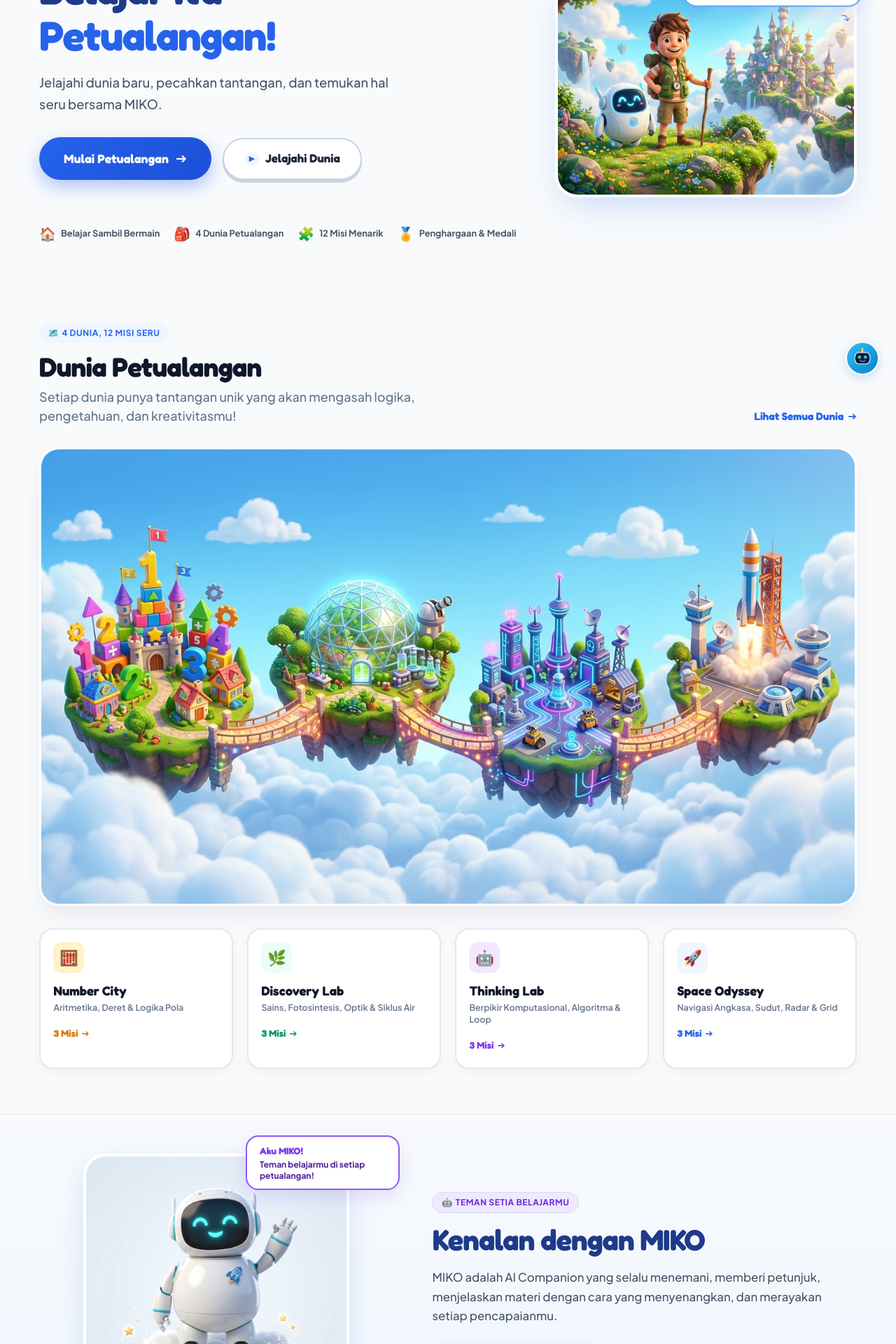
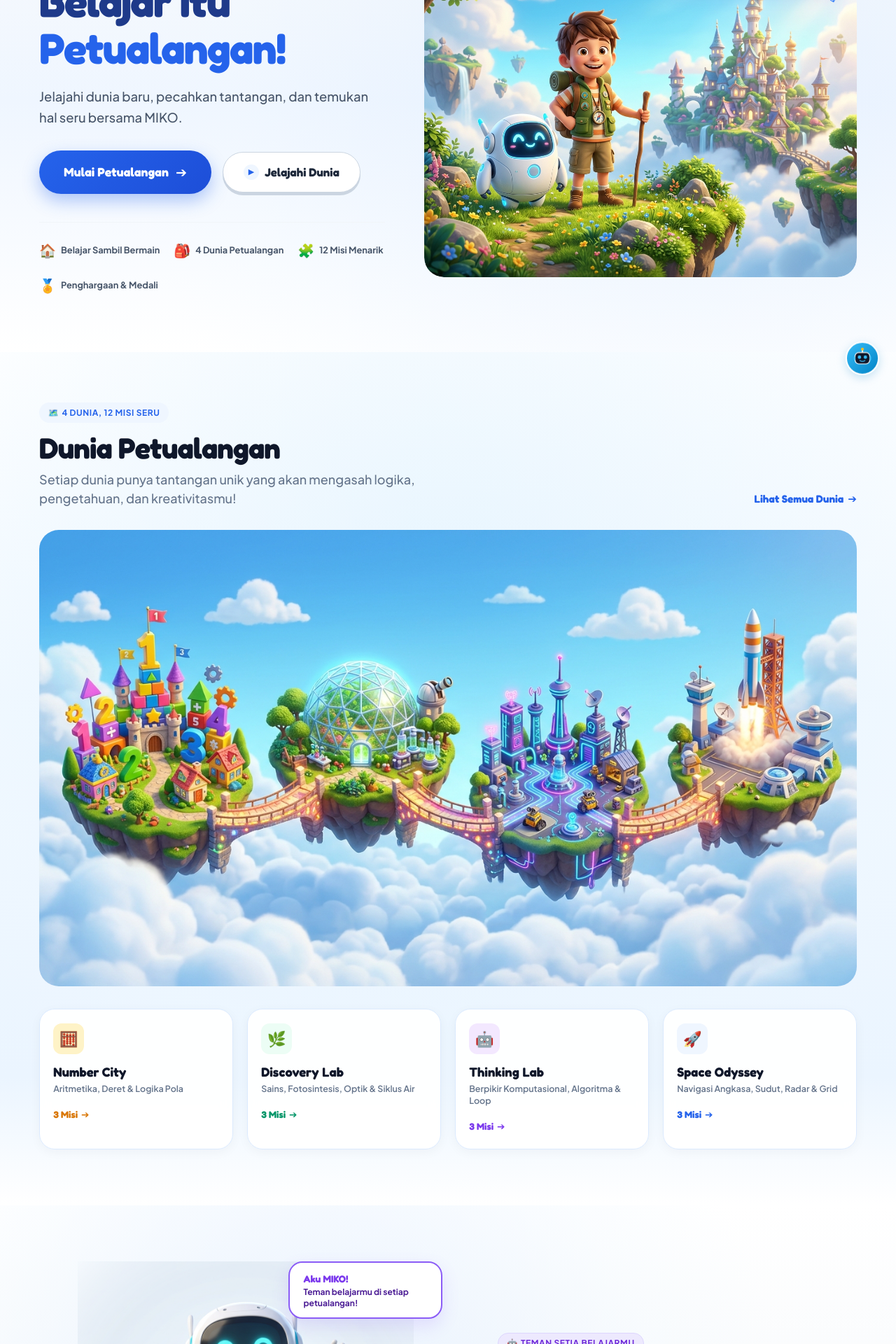
Before and after one commit to UhenDev/Mission-Kids, a PHP site: page /index.php?page=landing in a window 1280 px wide. Shown: the part 240-2160 px from the top of the page at 70% size. Run offline with PHP 8.4, Linux system fonts and the light colour scheme.

Commit message:
feat(landing): unbox illustrations, enlarge visual hero area, blend Miko seamlessly into section background, and remove harsh card borders

```diff
--- a/public/css/components.css
+++ b/public/css/components.css
@@ -1067,20 +1067,23 @@
 
 /* 1. Hero Adventure Split */
 .hero-adventure-section {
-  padding: 2.5rem 0 3.5rem;
+  padding: 3.5rem 0 5rem;
   position: relative;
   overflow: hidden;
+  background: radial-gradient(circle at 75% 35%, rgba(219, 234, 254, 0.45) 0%, rgba(240, 248, 255, 0.2) 60%, transparent 75%),
+              linear-gradient(180deg, #F8FAFC 0%, #EFF6FF 45%, #FFFFFF 100%);
 }
 
 .hero-adventure-grid {
   display: grid;
-  grid-template-columns: 1.15fr 1fr;
+  grid-template-columns: 1fr 1.25fr;
   align-items: center;
   gap: 3.5rem;
 }
 
 .hero-left-column {
   text-align: left;
+  z-index: 2;
 }
 
 .hero-category-tag {
@@ -1167,7 +1170,7 @@
   align-items: center;
   gap: 8px;
   background: #FFFFFF;
-  border: 2px solid #CBD5E1;
+  border: 1.5px solid #CBD5E1;
   color: #1E293B !important;
   font-family: var(--font-heading);
   font-size: 1.05rem;
@@ -1198,11 +1201,11 @@
 
 /* Key Features Mini Ribbon */
 .hero-ribbon-pills {
-  display: grid;
-  grid-template-columns: repeat(4, auto);
+  display: flex;
+  align-items: center;
+  flex-wrap: wrap;
   gap: 1.25rem;
-  align-items: center;
-  padding-top: 1.25rem;
+  padding-top: 1.5rem;
   border-top: 1.5px solid #F1F5F9;
 }
 
@@ -1223,38 +1226,41 @@
   white-space: nowrap;
 }
 
-/* Hero Visual Frame & Floating Callout */
+/* Hero Right Column: Significantly Larger, Unboxed & Seamless */
 .hero-right-column {
   position: relative;
   display: flex;
   justify-content: center;
   align-items: center;
+  z-index: 1;
 }
 
 .hero-visual-frame {
   position: relative;
   width: 100%;
-  max-width: 520px;
+  max-width: 680px;
 }
 
 .hero-main-illustration {
   width: 100%;
   height: auto;
-  border-radius: 32px;
-  box-shadow: 0 20px 48px -12px rgba(37, 99, 235, 0.22);
-  border: 4px solid #FFFFFF;
+  border: none; /* NO WHITE CARD BORDER! */
+  border-radius: 28px;
   display: block;
   transition: transform 0.4s var(--transition-bounce);
+  filter: drop-shadow(0 20px 42px rgba(37, 99, 235, 0.16));
+  mask-image: radial-gradient(ellipse 95% 92% at 50% 50%, black 78%, transparent 100%);
+  -webkit-mask-image: radial-gradient(ellipse 95% 92% at 50% 50%, black 78%, transparent 100%);
 }
 
 .hero-visual-frame:hover .hero-main-illustration {
-  transform: translateY(-5px) scale(1.015);
+  transform: translateY(-4px) scale(1.015);
 }
 
 .hero-floating-callout {
   position: absolute;
-  top: 18px;
-  right: -8px;
+  top: 16px;
+  right: 12px;
   display: flex;
   flex-direction: column;
   align-items: flex-end;
@@ -1294,7 +1300,9 @@
    2. Worlds Adventure Section & Connected Trail
    ========================================================================== */
 .worlds-adventure-section {
-  padding: 3.5rem 0 4rem;
+  padding: 4.5rem 0 5rem;
+  background: radial-gradient(circle at 50% 25%, rgba(224, 242, 254, 0.6) 0%, rgba(240, 249, 255, 0.2) 65%, transparent 80%),
+              linear-gradient(180deg, #FFFFFF 0%, #F0F8FF 40%, #EBF5FF 85%, #FFFFFF 100%);
 }
 
 .section-header-row {
@@ -1308,7 +1316,7 @@
 
 .section-title-bold {
   font-family: var(--font-heading);
-  font-size: clamp(1.8rem, 3.2vw, 2.4rem);
+  font-size: clamp(2rem, 3.4vw, 2.6rem);
   font-weight: 900;
   color: #0F172A;
   margin-bottom: 0.35rem;
@@ -1340,15 +1348,15 @@
   transform: translateX(4px);
 }
 
-/* Worlds Panorama Map */
+/* Worlds Panorama Map: Unboxed, Blended & Central Visual Core */
 .worlds-trail-map-container {
   width: 100%;
   border-radius: 28px;
   overflow: hidden;
-  box-shadow: 0 16px 40px -10px rgba(15, 23, 42, 0.1);
-  border: 3px solid #FFFFFF;
+  border: none; /* NO BORDER! */
+  box-shadow: none; /* NO HARD CARD SHADOW! */
   margin-bottom: 2rem;
-  background: #E0F2FE;
+  background: transparent;
 }
 
 .worlds-trail-map-img {
@@ -1356,13 +1364,16 @@
   height: auto;
   display: block;
   transition: transform 0.5s ease;
+  filter: drop-shadow(0 14px 32px rgba(37, 99, 235, 0.1));
+  mask-image: radial-gradient(ellipse 98% 94% at 50% 50%, black 82%, transparent 100%);
+  -webkit-mask-image: radial-gradient(ellipse 98% 94% at 50% 50%, black 82%, transparent 100%);
 }
 
 .worlds-trail-map-container:hover .worlds-trail-map-img {
-  transform: scale(1.02);
-}
-
-/* 4 Worlds Node Cards */
+  transform: scale(1.015);
+}
+
+/* 4 Worlds Node Cards: Lighter, Airy, Placard Anchors under Islands */
 .worlds-interactive-grid {
   display: grid;
   grid-template-columns: repeat(4, 1fr);
@@ -1370,20 +1381,21 @@
 }
 
 .world-node-card {
-  background: #FFFFFF;
-  border: 2px solid #E2E8F0;
-  border-radius: 20px;
-  padding: 1.15rem 1.15rem 1.25rem;
+  background: rgba(255, 255, 255, 0.94);
+  backdrop-filter: blur(8px);
+  border: 1.5px solid #DBEAFE;
+  border-radius: 22px;
+  padding: 1.25rem 1.2rem;
   text-decoration: none;
   display: flex;
   flex-direction: column;
   transition: transform 0.25s var(--transition-bounce), border-color 0.2s, box-shadow 0.25s;
-  box-shadow: 0 6px 16px rgba(15, 23, 42, 0.04);
+  box-shadow: 0 4px 16px rgba(15, 23, 42, 0.04);
 }
 
 .world-node-card:hover {
   transform: translateY(-5px);
-  box-shadow: 0 14px 28px rgba(37, 99, 235, 0.12);
+  box-shadow: 0 14px 30px rgba(37, 99, 235, 0.12);
 }
 
 .world-card-number:hover { border-color: #FBBF24; }
@@ -1444,20 +1456,21 @@
 .cta-text-space { color: #2563EB; }
 
 /* ==========================================================================
-   3. MIKO Spotlight Section (Interactive Showcase)
+   3. MIKO Spotlight Section (Unboxed, Seamless, Prominent)
    ========================================================================== */
 .miko-spotlight-section {
-  padding: 3.5rem 0 4rem;
-  background: linear-gradient(180deg, #F8FAFC 0%, #EFF6FF 100%);
-  border-top: 1.5px solid #E2E8F0;
-  border-bottom: 1.5px solid #E2E8F0;
+  padding: 5rem 0 5.5rem;
+  background: radial-gradient(circle at 35% 50%, rgba(219, 234, 254, 0.6) 0%, rgba(240, 248, 255, 0.3) 55%, transparent 75%),
+              linear-gradient(180deg, #FFFFFF 0%, #F8FAFC 50%, #FFFFFF 100%);
+  border-top: none;
+  border-bottom: none;
 }
 
 .miko-spotlight-grid {
   display: grid;
-  grid-template-columns: 1fr 1.2fr;
-  align-items: center;
-  gap: 3.5rem;
+  grid-template-columns: 1.15fr 1fr;
+  align-items: center;
+  gap: 4rem;
 }
 
 .miko-mascot-wrapper {
@@ -1469,31 +1482,41 @@
 
 .miko-mascot-img {
   width: 100%;
-  max-width: 380px;
-  border-radius: 32px;
-  box-shadow: 0 16px 36px rgba(37, 99, 235, 0.15);
-  border: 4px solid #FFFFFF;
+  max-width: 480px; /* significantly larger! */
+  height: auto;
+  border-radius: 0;
+  border: none; /* NO BORDER! NO CARD! */
+  box-shadow: none; /* NO HARD CARD SHADOW! */
   display: block;
+  filter: drop-shadow(0 18px 40px rgba(37, 99, 235, 0.15));
+  mask-image: radial-gradient(circle at 50% 48%, black 65%, transparent 98%);
+  -webkit-mask-image: radial-gradient(circle at 50% 48%, black 65%, transparent 98%);
+  transition: transform 0.4s var(--transition-bounce);
+}
+
+.miko-mascot-wrapper:hover .miko-mascot-img {
+  transform: translateY(-4px) scale(1.02);
 }
 
 .miko-waving-balloon {
   position: absolute;
-  top: -16px;
-  right: -10px;
+  top: 10px;
+  right: 15px;
   background: #FFFFFF;
   border: 2px solid #8B5CF6;
-  border-radius: 18px;
-  padding: 0.65rem 1.1rem;
-  box-shadow: 0 10px 24px rgba(139, 92, 246, 0.18);
+  border-radius: 20px;
+  padding: 0.75rem 1.25rem;
+  box-shadow: 0 10px 24px rgba(139, 92, 246, 0.16);
   display: flex;
   flex-direction: column;
   animation: floatGentle 4.5s ease-in-out infinite;
   max-width: 220px;
+  z-index: 10;
 }
 
 .miko-balloon-heading {
   font-family: var(--font-heading);
-  font-size: 0.85rem;
+  font-size: 0.88rem;
   font-weight: 900;
   color: #7C3AED;
 }
@@ -1515,7 +1538,7 @@
 
 .miko-section-heading {
   font-family: var(--font-heading);
-  font-size: clamp(2rem, 3.5vw, 2.6rem);
+  font-size: clamp(2.2rem, 3.8vw, 2.9rem);
   font-weight: 900;
   color: #1E3A8A;
   margin-bottom: 0.85rem;
--- a/templates/layouts/header.php
+++ b/templates/layouts/header.php
@@ -19,11 +19,11 @@ $currentPage = $_GET['page'] ?? ($isLoggedIn ? 'home' : 'landing');
   <meta name="description" content="Platform edukasi interaktif berbasis misi untuk anak Sekolah Dasar (SD). Belajar, bereksplorasi, dan memecahkan tantangan seru bersama MIKO.">
 
   <!-- Design System CSS dengan Cache Busting -->
-  <link rel="stylesheet" href="css/design-system.css?v=3.1">
-  <link rel="stylesheet" href="css/components.css?v=3.1">
-  <link rel="stylesheet" href="css/animations.css?v=3.1">
-  <link rel="stylesheet" href="css/missions.css?v=3.1">
-  <link rel="stylesheet" href="css/worlds.css?v=3.1">
+  <link rel="stylesheet" href="css/design-system.css?v=3.2">
+  <link rel="stylesheet" href="css/components.css?v=3.2">
+  <link rel="stylesheet" href="css/animations.css?v=3.2">
+  <link rel="stylesheet" href="css/missions.css?v=3.2">
+  <link rel="stylesheet" href="css/worlds.css?v=3.2">
 
   <!-- Core Interactive Sound & Celebration Scripts -->
   <script src="js/engine/SoundEffects.js?v=3.3"></script>
```
Also changed, not shown: other parts of public/css/components.css (+52 -28 lines).
